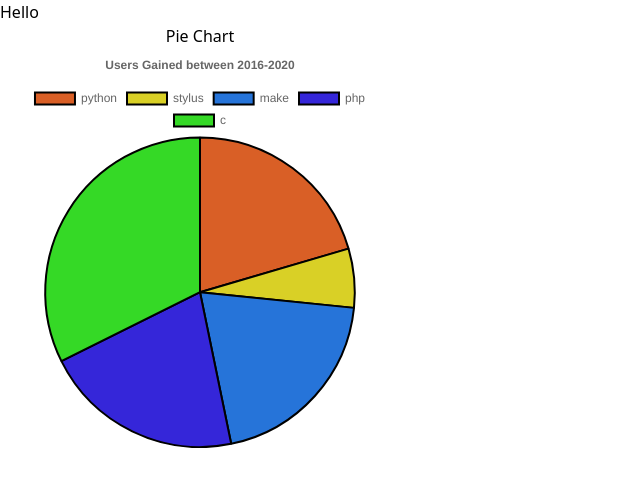
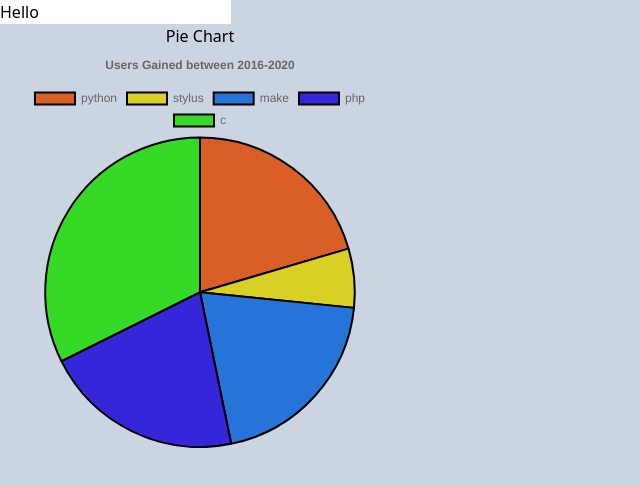
Before and after one commit to Zeroluffs/test-graphs, a Next.js app: page / in a window 1280 px wide. Shown: the top 486 px of the page, without its empty margins (0-640 px from the left). Built offline with nearby package versions, Linux system fonts and the light colour scheme.

Commit message:
changed bg color

```diff
--- a/pages/_app.tsx
+++ b/pages/_app.tsx
@@ -4,7 +4,9 @@ import { ChartContextProvider } from "../context/ChartsContext";
 export default function App({ Component, pageProps }: AppProps) {
   return (
     <ChartContextProvider>
-      <Component {...pageProps} />
+      <div className="h-screen bg-slate-300">
+        <Component {...pageProps} />
+      </div>
     </ChartContextProvider>
   );
 }
--- a/pages/index.tsx
+++ b/pages/index.tsx
@@ -1,7 +1,3 @@
-import Head from "next/head";
-import Image from "next/image";
-import { Inter } from "@next/font/google";
-import styles from "@/styles/Home.module.css";
 import { useEffect, useState } from "react";
 import { Data } from "../utils/data";
 import PieChart from "components/PieChart";
```
